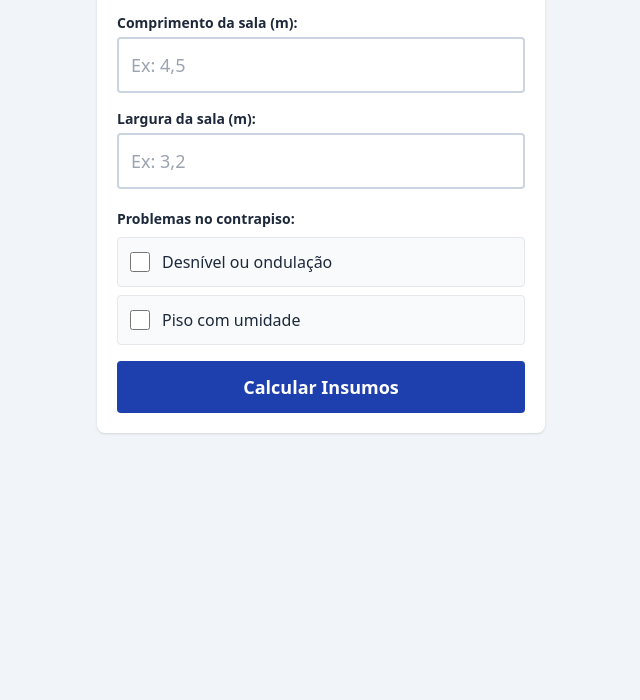
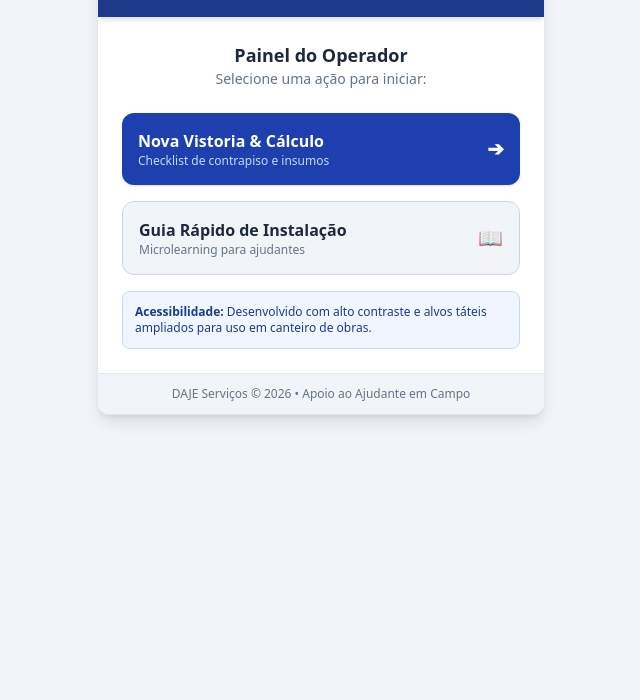
Before and after one commit to EmiliaAlves-2030/plataforma-daje-servicos, a plain HTML site: page frontend/index.html in a window 1280 px wide. Shown: the part 100-800 px from the top of the page, without its empty margins (319-959 px from the left). Drawn offline with nearby package versions, Linux system fonts and the light colour scheme.

Commit message:
Update index.html

```diff
--- a/frontend/index.html
+++ b/frontend/index.html
@@ -3,49 +3,135 @@
 <head>
   <meta charset="UTF-8">
   <meta name="viewport" content="width=device-width, initial-scale=1.0">
-  <title>DAJE Serviços - Apoio em Obra</title>
+  <title>DAJE Serviços - Apoio em Campo</title>
   <script src="https://cdn.tailwindcss.com"></script>
 </head>
-<body class="bg-slate-100 text-slate-800 p-4">
-  <div class="max-w-md mx-auto bg-white rounded-lg shadow p-5 space-y-4">
-    <div class="border-b pb-3">
-      <h1 class="text-xl font-bold text-blue-900">DAJE Serviços</h1>
-      <p class="text-sm text-slate-500">Cálculo de Insumos e Vistoria de Contrapiso</p>
+<body class="bg-slate-100 text-slate-900 min-h-screen flex flex-col items-center p-3 sm:p-6">
+
+  <!-- Container Principal com estilo de App Mobile -->
+  <div class="w-full max-w-md bg-white rounded-xl shadow-lg overflow-hidden border border-slate-200">
+
+    <!-- Cabeçalho (Header Oficial DAJE) -->
+    <header class="bg-blue-900 text-white p-5 text-center shadow-md">
+      <h1 class="text-2xl font-black tracking-wide">DAJE SERVIÇOS</h1>
+      <p class="text-xs text-blue-200 font-medium uppercase mt-1">Apoio Técnico em Campo • ODS 8</p>
+    </header>
+
+    <!-- NAVEGAÇÃO ENTRE TELAS -->
+
+    <!-- TELA 1: Menu Inicial -->
+    <section id="tela-menu" class="p-6 space-y-4">
+      <div class="text-center pb-2">
+        <h2 class="text-lg font-bold text-slate-800">Painel do Operador</h2>
+        <p class="text-sm text-slate-500">Selecione uma ação para iniciar:</p>
       </div>
 
+      <button onclick="irPara('tela-vistoria')" class="w-full bg-blue-800 hover:bg-blue-900 text-white font-bold p-4 rounded-xl shadow flex items-center justify-between text-left transition">
         <div>
-      <label class="block text-sm font-semibold mb-1">Comprimento da sala (m):</label>
-      <input type="text" id="comp" inputmode="decimal" placeholder="Ex: 4,5"
-             class="w-full border-2 border-slate-300 p-3 rounded text-lg focus:border-blue-700 outline-none">
+          <span class="block text-base">Nova Vistoria & Cálculo</span>
+          <span class="block text-xs text-blue-200 font-normal">Checklist de contrapiso e insumos</span>
+        </div>
+        <span class="text-xl">➔</span>
+      </button>
+
+      <button onclick="irPara('tela-guia')" class="w-full bg-slate-100 hover:bg-slate-200 text-slate-800 font-semibold p-4 rounded-xl border border-slate-300 flex items-center justify-between text-left transition">
+        <div>
+          <span class="block text-base">Guia Rápido de Instalação</span>
+          <span class="block text-xs text-slate-500 font-normal">Microlearning para ajudantes</span>
+        </div>
+        <span class="text-xl">📖</span>
+      </button>
+
+      <div class="bg-blue-50 border border-blue-200 rounded-lg p-3 text-xs text-blue-900 mt-4">
+        <strong>Acessibilidade:</strong> Desenvolvido com alto contraste e alvos táteis ampliados para uso em canteiro de obras.
+      </div>
+    </section>
+
+    <!-- TELA 2: Funcionalidade Central (Checklist & Calculadora) -->
+    <section id="tela-vistoria" class="hidden p-6 space-y-5">
+      <div class="flex items-center justify-between border-b pb-2">
+        <h2 class="text-lg font-bold text-slate-800">Vistoria de Contrapiso</h2>
+        <button onclick="irPara('tela-menu')" class="text-xs text-blue-700 font-semibold hover:underline">← Voltar</button>
       </div>
 
+      <!-- Dimensões -->
+      <div class="space-y-3">
         <div>
-      <label class="block text-sm font-semibold mb-1">Largura da sala (m):</label>
-      <input type="text" id="larg" inputmode="decimal" placeholder="Ex: 3,2"
-             class="w-full border-2 border-slate-300 p-3 rounded text-lg focus:border-blue-700 outline-none">
+          <label for="comp" class="block text-sm font-bold text-slate-700 mb-1">Comprimento do ambiente (m):</label>
+          <input type="text" id="comp" inputmode="decimal" placeholder="Ex: 4,50"
+                 class="w-full border-2 border-slate-300 p-3 rounded-lg text-lg focus:border-blue-700 outline-none">
+        </div>
+        <div>
+          <label for="larg" class="block text-sm font-bold text-slate-700 mb-1">Largura do ambiente (m):</label>
+          <input type="text" id="larg" inputmode="decimal" placeholder="Ex: 3,20"
+                 class="w-full border-2 border-slate-300 p-3 rounded-lg text-lg focus:border-blue-700 outline-none">
+        </div>
       </div>
 
+      <!-- Checklist de Patologias -->
       <div class="space-y-2 pt-1">
-      <p class="text-sm font-semibold">Problemas no contrapiso:</p>
-      <label class="flex items-center gap-3 p-3 bg-slate-50 border rounded cursor-pointer">
-        <input type="checkbox" id="desnivel" class="w-5 h-5 text-blue-700">
-        <span>Desnível ou ondulação</span>
+        <p class="text-sm font-bold text-slate-700">Verificação de Patologias:</p>
+        <label class="flex items-center gap-3 p-3 bg-slate-50 border border-slate-300 rounded-lg cursor-pointer">
+          <input type="checkbox" id="desnivel" class="w-6 h-6 text-blue-700 rounded">
+          <span class="text-sm font-medium">Desnível visual ou irregularidade</span>
         </label>
-      <label class="flex items-center gap-3 p-3 bg-slate-50 border rounded cursor-pointer">
-        <input type="checkbox" id="umidade" class="w-5 h-5 text-blue-700">
-        <span>Piso com umidade</span>
+        <label class="flex items-center gap-3 p-3 bg-slate-50 border border-slate-300 rounded-lg cursor-pointer">
+          <input type="checkbox" id="umidade" class="w-6 h-6 text-blue-700 rounded">
+          <span class="text-sm font-medium">Manchas ou indício de umidade</span>
         </label>
       </div>
 
-    <button onclick="calcular()"
-            class="w-full bg-blue-800 hover:bg-blue-900 text-white font-bold p-3 rounded text-lg mt-4">
-      Calcular Insumos
+      <button onclick="calcular()" class="w-full bg-blue-800 hover:bg-blue-900 text-white font-bold py-4 rounded-xl shadow-md text-lg transition">
+        Calcular e Avaliar Contrapiso
       </button>
 
-    <div id="resultado" class="hidden p-4 rounded border-2 space-y-1 mt-4"></div>
+      <!-- TELA 3: Alertas e Resultados Dinâmicos -->
+      <div id="resultado" class="hidden p-4 rounded-xl border-2 space-y-2"></div>
+    </section>
+
+    <!-- TELA MICROLEARNING: Guia Rápido -->
+    <section id="tela-guia" class="hidden p-6 space-y-4">
+      <div class="flex items-center justify-between border-b pb-2">
+        <h2 class="text-lg font-bold text-slate-800">Microlearning: Pisos Vinílicos</h2>
+        <button onclick="irPara('tela-menu')" class="text-xs text-blue-700 font-semibold hover:underline">← Voltar</button>
+      </div>
+
+      <div class="space-y-3 text-sm text-slate-700">
+        <div class="p-3 bg-slate-50 border rounded-lg">
+          <h3 class="font-bold text-blue-900">1. Limpeza do Contrapiso</h3>
+          <p>O chão deve estar completamente livre de pó, graxa ou tintas antes de aplicar a cola.</p>
+        </div>
+        <div class="p-3 bg-slate-50 border rounded-lg">
+          <h3 class="font-bold text-blue-900">2. Teste de Umidade</h3>
+          <p>Cole um plástico de 50x50cm com fita. Se suar após 24h, o contrapiso não pode receber vinílico colado.</p>
+        </div>
+        <div class="p-3 bg-slate-50 border rounded-lg">
+          <h3 class="font-bold text-blue-900">3. Aclimatação das Réguas</h3>
+          <p>Deixe as caixas de piso no ambiente por pelo menos 24 horas antes da instalação.</p>
+        </div>
+      </div>
+
+      <button onclick="irPara('tela-vistoria')" class="w-full bg-blue-800 text-white font-bold p-3 rounded-xl mt-2">
+        Ir para a Vistoria de Campo
+      </button>
+    </section>
+
+    <!-- Rodapé -->
+    <footer class="bg-slate-100 border-t p-3 text-center text-xs text-slate-500">
+      DAJE Serviços © 2026 • Apoio ao Ajudante em Campo
+    </footer>
   </div>
 
   <script>
+    function irPara(idTela) {
+      document.getElementById('tela-menu').classList.add('hidden');
+      document.getElementById('tela-vistoria').classList.add('hidden');
+      document.getElementById('tela-guia').classList.add('hidden');
+
+      document.getElementById(idTela).classList.remove('hidden');
+      window.scrollTo(0, 0);
+    }
+
     function calcular() {
       let c = document.getElementById('comp').value.replace(',', '.');
       let l = document.getElementById('larg').value.replace(',', '.');
@@ -55,7 +141,7 @@
       let umidade = document.getElementById('umidade').checked;
 
       if (isNaN(comp) || isNaN(larg) || comp <= 0 || larg <= 0) {
-        alert("Preencha o comprimento e a largura corretamente.");
+        alert("Informe medidas válidas para o comprimento e a largura.");
         return;
       }
 
@@ -68,19 +154,24 @@
       box.classList.remove('hidden');
 
       if (aprovado) {
-        box.className = "p-4 rounded border-2 bg-emerald-50 border-emerald-600 text-emerald-950 mt-4";
+        box.className = "p-4 rounded-xl border-2 bg-emerald-50 border-emerald-600 text-emerald-950 mt-4";
         box.innerHTML = `
-          <p class="font-bold">✔ Contrapiso Aprovado</p>
-          <p>Área: ${area.toFixed(2)} m²</p>
-          <p>Caixas de piso vinílico: ${caixas} caixas</p>
+          <div class="flex items-center gap-2 font-bold text-lg text-emerald-800">
+            <span>✔</span> <span>Contrapiso Aprovado</span>
+          </div>
+          <p class="text-sm">Área total: <strong>${area.toFixed(2)} m²</strong></p>
+          <p class="text-sm">Caixas necessárias (com 10% de perda): <strong>${caixas} caixas</strong></p>
+          <p class="text-xs text-emerald-800 mt-1">Superfície apta para receber o adesivo e instalação das réguas.</p>
         `;
       } else {
-        box.className = "p-4 rounded border-2 bg-amber-50 border-amber-600 text-amber-950 mt-4";
+        box.className = "p-4 rounded-xl border-2 bg-amber-50 border-amber-600 text-amber-950 mt-4";
         box.innerHTML = `
-          <p class="font-bold">⚠ Atenção: Contrapiso Reprovado</p>
-          <p>Área: ${area.toFixed(2)} m² | Piso: ${caixas} caixas</p>
-          ${desnivel ? `<p class="mt-2 text-sm bg-white p-2 border rounded"><strong>Ação recomendada:</strong> Aplicar cerca de ${argamassa}kg de argamassa de regularização antes da instalação.</p>` : ''}
-          ${umidade ? `<p class="mt-1 text-sm bg-white p-2 border rounded"><strong>Ação recomendada:</strong> Secar e impermeabilizar o contrapiso.</p>` : ''}
+          <div class="flex items-center gap-2 font-bold text-lg text-amber-900">
+            <span>⚠</span> <span>Atenção: Ação Corretiva Exigida</span>
+          </div>
+          <p class="text-sm">Área: <strong>${area.toFixed(2)} m²</strong> | Piso: <strong>${caixas} caixas</strong></p>
+          ${desnivel ? `<p class="mt-2 text-xs bg-white p-2 border border-amber-300 rounded"><strong>Desnível:</strong> Aplicar aprox. <strong>${argamassa} kg</strong> de argamassa de regularização antes da colagem.</p>` : ''}
+          ${umidade ? `<p class="mt-1 text-xs bg-white p-2 border border-amber-300 rounded"><strong>Umidade detectada:</strong> Necessário aguardar secagem completa ou impermeabilizar.</p>` : ''}
         `;
       }
     }
```
Lines whose indentation alone changed are shown as unchanged.
